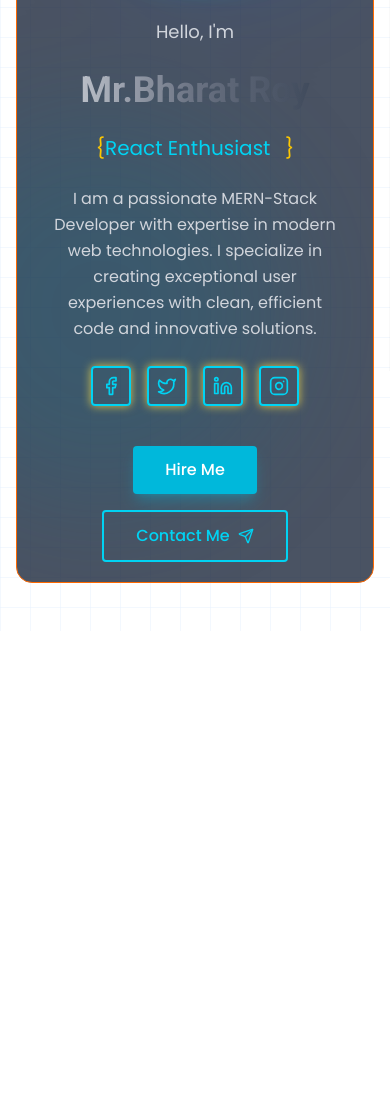
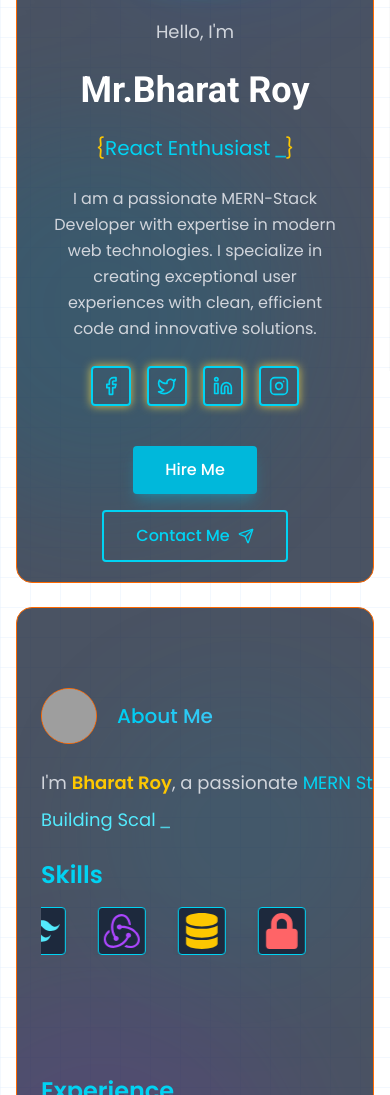
Before and after one commit to bharatroy4D/bharat-dev, a React (Vite) app: page / in a window 390 px wide. Shown: the part 473-1568 px from the top of the page. Before the commit the page ends 1104 px from the top, so only its background shows below. Built offline with nearby package versions, Linux system fonts and the light colour scheme; grey boxes are pictures that could not be loaded; the HTML template or start-up script is replaced by a standard one.

Commit message:
About page is 70% is responsive done

```diff
--- a/src/App.jsx
+++ b/src/App.jsx
@@ -31,7 +31,7 @@ const App = () => {
         <div className='container mx-auto  py-6 px-4 lg:px-10 poppins'>
           <Navbar />
           <Banner/>
-          {/* <About /> */}
+          <About />
           {/* <Services /> */}
           {/* <Projects /> */}
           {/* <Contact /> */}
--- a/src/Pages/banner/Banner.jsx
+++ b/src/Pages/banner/Banner.jsx
@@ -37,12 +37,7 @@ const Banner = () => {
                         Hello, I'm
                     </motion.div>
 
-          <motion.h1
-            variants={item}
-            className="text-4xl lg:text-5xl font-bold roboto bg-gradient-to-r from-gray-300 via-gray-500 to-gray-700 bg-clip-text text-transparent"
-          >
-            Mr.Bharat Roy
-          </motion.h1>
+                    <h1 className="text-4xl lg:text-5xl font-bold roboto "> Mr.Bharat Roy </h1>
 
                     <motion.h2 variants={item} className="text-xl lg:text-2xl">
                         <span className="text-yellow-400">{'{'}</span>
```
Lines whose indentation alone changed are shown as unchanged.
